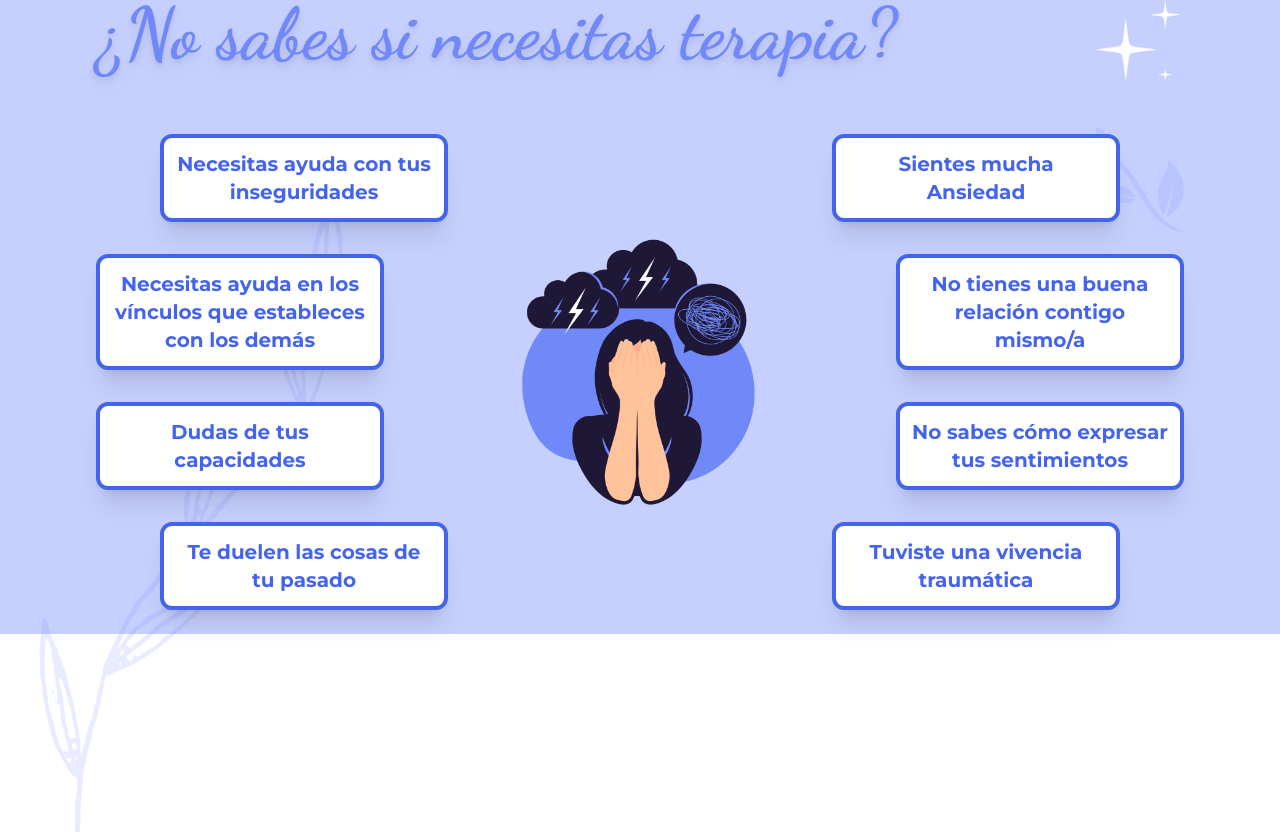
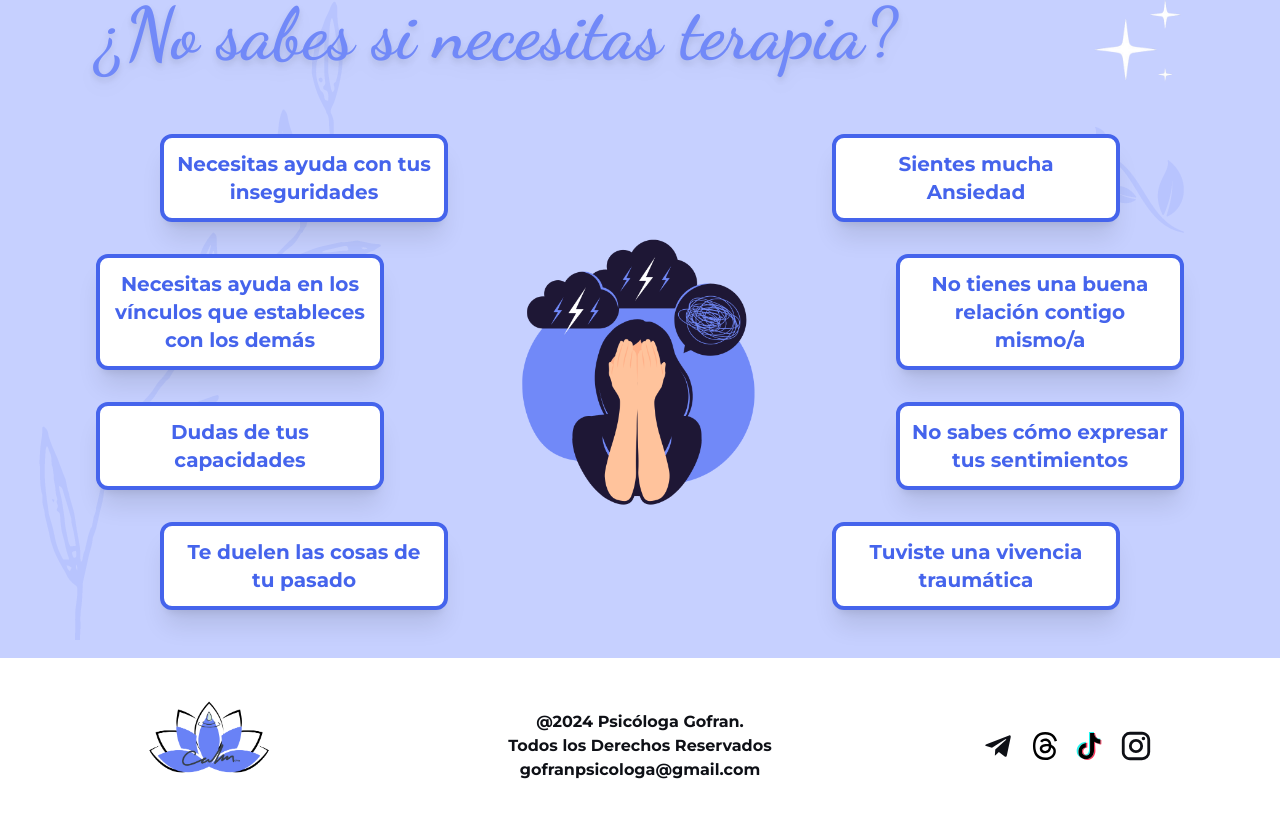
Before and after one commit to Kelocoes/gofran-webpage, a React (Create React App) app: page / in a window 1280 px wide. Shown: the part 1737-2569 px from the top of the page. Built offline with nearby package versions, Linux system fonts and the light colour scheme.

Commit message:
Finishing landing

```diff
--- a/src/App.tsx
+++ b/src/App.tsx
@@ -1,12 +1,15 @@
 import React from "react";
 import "./App.css";
 
+import Header from "./components/Header/Header";
+import Footer from "./components/Footer/Footer";
 import SplashScreen from "./components/SplashScreen/SplashScreen";
 import Landing from "./components/Landing/Landing";
 import CustomParticles from "./components/Landing/CustomParticles";
 
 function App(): JSX.Element {
     const [showHomePage, setShowHomePage] = React.useState<boolean>(true);
+    const [section, setSection] = React.useState<number>(0);
 
     React.useEffect(() => {
         setTimeout(() => {
@@ -19,7 +22,12 @@ function App(): JSX.Element {
             {showHomePage
                 ? <SplashScreen/>
                 : <React.Fragment>
-                    <Landing />
+                    <Header setSection={setSection}/>
+                    {section === 0 && <Landing />}
+                    {section === 1 && <></>}
+                    {section === 2 && <></>}
+                    {section === 3 && <></>}
+                    <Footer />
                     <CustomParticles />
                 </React.Fragment>
             }
--- /dev/null
+++ b/src/components/Footer/Footer.tsx
@@ -0,0 +1,37 @@
+import React from "react";
+
+import logo from "../../assets/images/logo.png";
+
+import TelegramIcon from "@mui/icons-material/Telegram";
+import InstagramIcon from "@mui/icons-material/Instagram";
+import threads from "../../assets/images/threads-icon.svg";
+import tiktok from "../../assets/images/tiktok-color-icon.svg";
+
+export default function Footer(): JSX.Element {
+    return (
+        <div className="bg-white items-center grid grid-rows-3 sm:grid-cols-3 sm:grid-rows-1 justify-center z-10 w-full mt-6 py-6 space-y-4">
+            <div className="flex justify-center">
+                <img src={logo} alt="Logo Psic Gofran" className="w-auto h-28 p-0 mr-2" />
+            </div>
+            <p className="font-bold text font-body text-center">
+                @2024 Psicóloga Gofran. <br />
+                Todos los Derechos Reservados <br />
+                gofranpsicologa@gmail.com
+            </p>
+            <div className="flex flex-row space-x-4 items-center justify-center">
+                <a href="https://t.me/Psicologa_Gofran" target="_blank" rel="noopener noreferrer">
+                    <TelegramIcon sx={{ fontSize: 34, "&:hover": { transform: "scale(1.5)" }, transition: "transform  0.2s ease" }} />
+                </a>
+                <a href="https://www.threads.net/@psicologa_gofran" target="_blank" rel="noopener noreferrer">
+                    <img src={threads} alt="Threads icon" className="w-7 h-7 transform hover:scale-150 transition-transform ease-linear" />
+                </a>
+                <a href="https://www.tiktok.com/@psicologa_gofran" target="_blank" rel="noopener noreferrer">
+                    <img src={tiktok} alt="Tiktok icon" className="w-7 h-7 transform hover:scale-150 transition-transform ease-linear" />
+                </a>
+                <a href="https://www.instagram.com/psicologa_gofran/" target="_blank" rel="noopener noreferrer">
+                    <InstagramIcon sx={{ fontSize: 34, "&:hover": { transform: "scale(1.5)" }, transition: "transform  0.2s ease" }} />
+                </a>
+            </div>
+        </div>
+    );
+}
--- a/src/components/Header/Header.tsx
+++ b/src/components/Header/Header.tsx
@@ -4,25 +4,37 @@ import logo from "../../assets/images/logo.png";
 
 import useMediaQuery from "@mui/material/useMediaQuery";
 
-export default function Header(): JSX.Element {
+type HeaderProps = {
+    setSection: React.Dispatch<React.SetStateAction<number>>;
+};
+
+export default function Header({setSection}: HeaderProps): JSX.Element {
     const matches = useMediaQuery("(min-width:600px)");
 
+    const choose = (index: number): void => {
+        setSection(index);
+    };
 
     return (
         <div className="flex items-center justify-center pt-2 z-10 mx-10">
             {matches ?
                 <ul className="menu menu-vertical sm:menu-horizontal rounded-box bg-white text-black lg:w-max items-center shadow-lg py-1">
                     <li><img src={logo} alt="Logo Psic Gofran" className="w-auto h-14 p-0 mr-2" /></li>
-                    <li><a className="font-body font-semibold text-lg">Inicio</a></li>
-                    <li><a className="font-body font-semibold text-lg">Sobre mi</a></li>
-                    <li><a className="font-body font-semibold text-lg truncate">Tratamientos / Servicios</a></li>
-                    <li><a className="font-body font-semibold text-lg">Contáctame</a></li>
+                    <li><a className="font-body font-semibold text-lg" onClick={() => choose(0)}>Inicio</a></li>
+                    <li><a className="font-body font-semibold text-lg" onClick={() => choose(1)}>Sobre mi</a></li>
+                    <li><a className="font-body font-semibold text-lg truncate" onClick={() => choose(2)}>Tratamientos / Servicios</a></li>
+                    <li><a className="font-body font-semibold text-lg" onClick={() => choose(3)}>Contáctame</a></li>
                 </ul>
                 :
                 <ul className="menu rounded-box bg-white text-black lg:w-max items-center shadow-lg py-1">
                     <li>
-                        <details open>
-                            <summary className="font-body font-semibold text-lg"><li><img src={logo} alt="Logo Psic Gofran" className="w-14 h-auto p-0 mr-2" /></li>Menú</summary>
+                        <details>
+                            <summary className="font-body font-semibold text-lg">
+                                <li>
+                                    <img src={logo} alt="Logo Psic Gofran" className="w-14 h-auto p-0 mr-2" />
+                                </li>
+                                Menú
+                            </summary>
                             <ul>
                                 <li><a className="font-body font-semibold text-lg">Inicio</a></li>
                                 <li><a className="font-body font-semibold text-lg">Sobre mi</a></li>
--- a/src/components/Landing/Landing.tsx
+++ b/src/components/Landing/Landing.tsx
@@ -1,5 +1,4 @@
 import React from "react";
-import Header from "../Header/Header";
 import MainPost from "./MainPost";
 import QuestionMentalHealth from "./QuestionMentalHealth";
 import NeedTherapyIf from "./NeedTherapyIf";
@@ -7,7 +6,6 @@ import NeedTherapyIf from "./NeedTherapyIf";
 export default function Landing(): JSX.Element {
     return (
         <div className="flex flex-col items-center justify-center">
-            <Header />
             <MainPost />
             <QuestionMentalHealth />
             <NeedTherapyIf />
--- a/src/components/Landing/NeedTherapyIf.tsx
+++ b/src/components/Landing/NeedTherapyIf.tsx
@@ -10,7 +10,7 @@ export default function NeedTherapyIf(): JSX.Element {
 
     return (
         <div className="w-[95%] md:w-[85%] my-6 z-10 flex justify-center relative">
-            <img src={plant} alt="Plant" className="absolute top-48 -left-56 md:-left-24" />
+            <img src={plant} alt="Plant" className="absolute top-22 -left-56 md:-left-24" />
             <img src={plant2} alt="Plant-2" className="absolute top-32 right-0" />
             <div className="relative">
                 <img src={stars} alt="Stars" className="absolute top-0 right-0 w-1/12" />
```
Also changed, not shown: src/assets/images/threads-icon.svg (added), src/assets/images/tiktok-color-icon.svg (added).
